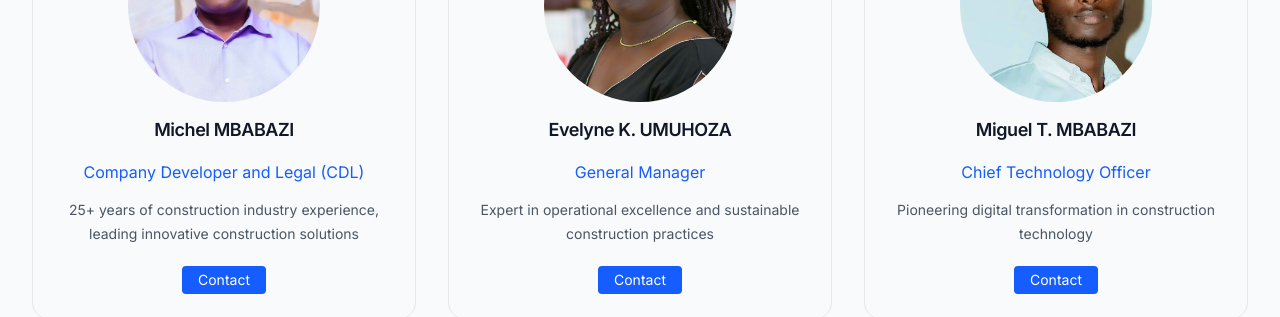
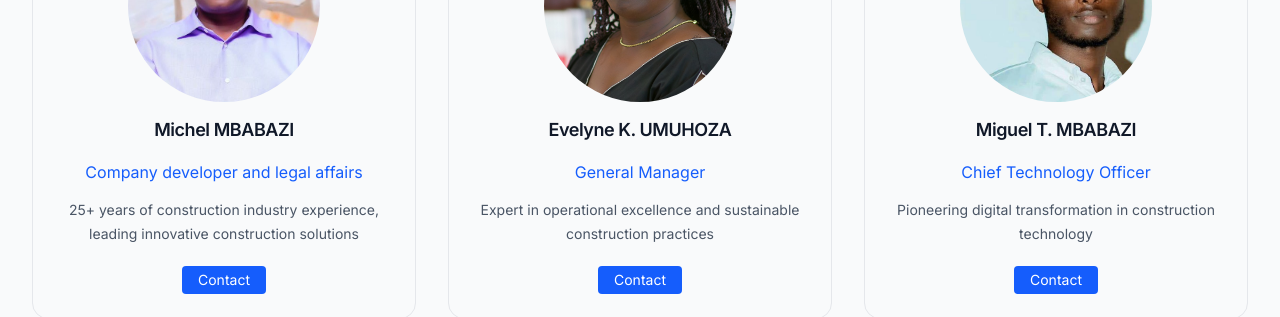
Before and after one commit to mig-Rwa/getum-supply-and-construction, a Next.js app: page /about in a window 1280 px wide. Shown: the part 3135-3452 px from the top of the page. Built offline with nearby package versions, Linux system fonts and the light colour scheme.

Commit message:
Update Michel MBABAZI's role to Company developer and legal affairs

```diff
--- a/src/app/about/page.tsx
+++ b/src/app/about/page.tsx
@@ -51,7 +51,7 @@ const whyChooseUs = [
 const team = [
   {
     name: 'Michel MBABAZI',
-    role: 'Company Developer and Legal (CDL)',
+    role: 'Company developer and legal affairs',
     image: '/images/michel-mbabazi.jpg',
     bio: '25+ years of construction industry experience, leading innovative construction solutions',
     email: 'mbabamik1900@gmail.com',
```
